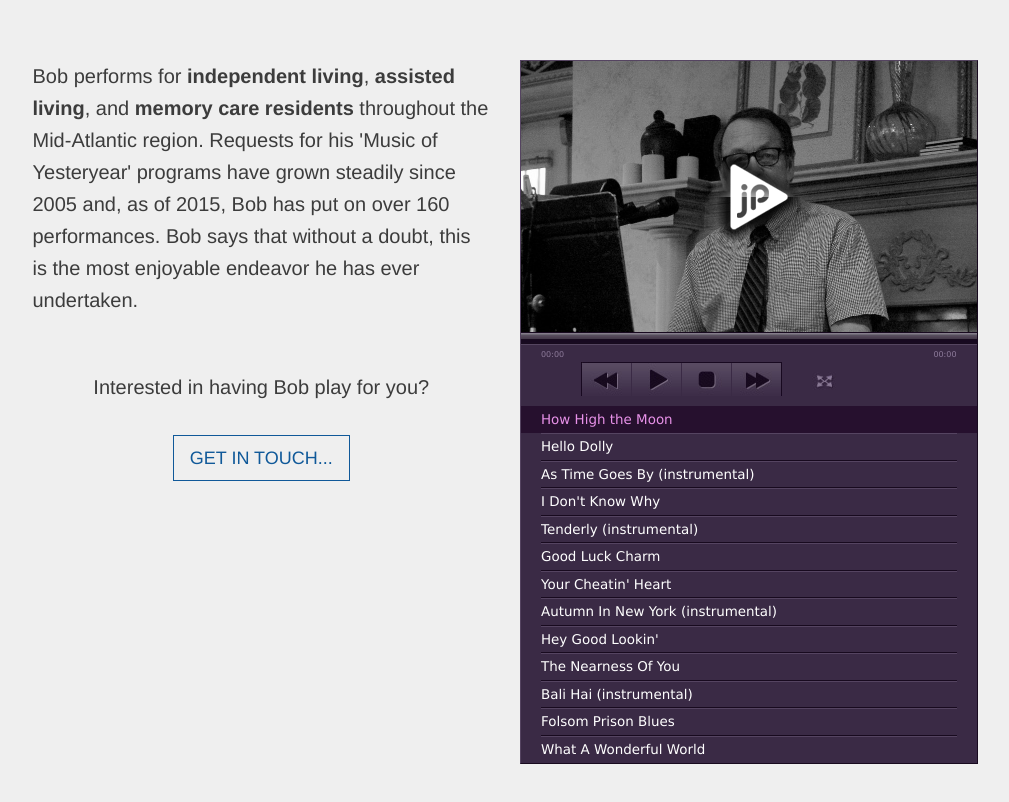
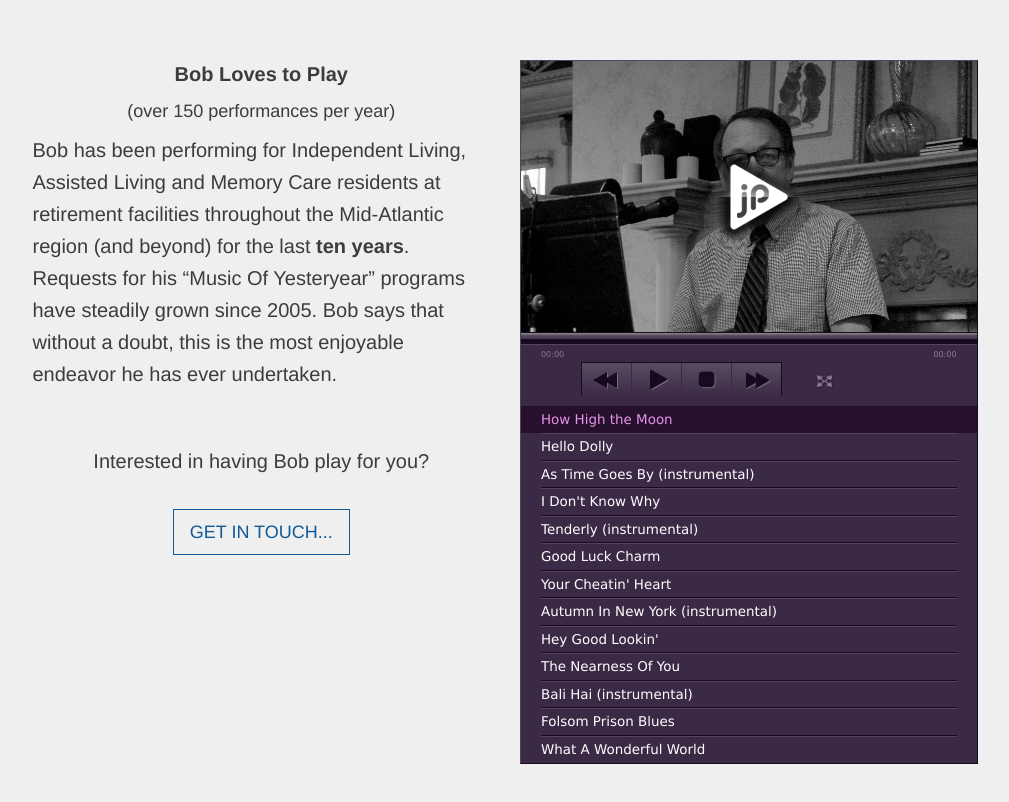
Before and after one commit to alleyway/bobclouse, a website: page index.html in a window 1280 px wide. Shown: the part 2144-2946 px from the top of the page, without its empty margins (135-1144 px from the left). Drawn offline with Linux system fonts and the light colour scheme.

Commit message:
going live

```diff
--- a/index.html
+++ b/index.html
@@ -150,13 +150,12 @@
         <div class="row" style="margin-top: 60px;">
             <div class="col-lg-offset-1 col-lg-5">
 
-                <!--<div class="text-center">-->
-                    <!--<span style="font-size: 20px; font-weight: bold" >Bob Your Head to Bob's Boppin' Beats</span><br/>-->
-                    <!--<div style="font-size: 18px; margin: 10px auto">(say that five times fast!)</div>-->
-                <!--</div>-->
+                <div class="text-center">
+                    <span style="font-size: 20px; font-weight: bold" >Bob Loves to Play</span><br/>
+                    <div style="font-size: 18px; margin: 10px auto">(over 150 performances per year)</div>
+                </div>
                 <p>
-                Bob performs for <strong>independent living</strong>, <strong>assisted living</strong>, and <strong>memory care residents</strong> throughout the Mid-Atlantic region. Requests for his 'Music of Yesteryear'
-                programs have grown steadily since 2005 and, as of 2015, Bob has put on over 160 performances. Bob says that without a doubt, this is the most enjoyable endeavor he has ever undertaken.
+                Bob has been performing for Independent Living, Assisted Living and Memory Care residents at retirement facilities throughout the Mid-Atlantic region (and beyond) for the last <strong>ten years</strong>. Requests for his “Music Of Yesteryear” programs have steadily grown since 2005.  Bob says that without a doubt, this is the most enjoyable endeavor he has ever undertaken.
                     <br/>
                 </p>
                     <div class="text-center">
```
